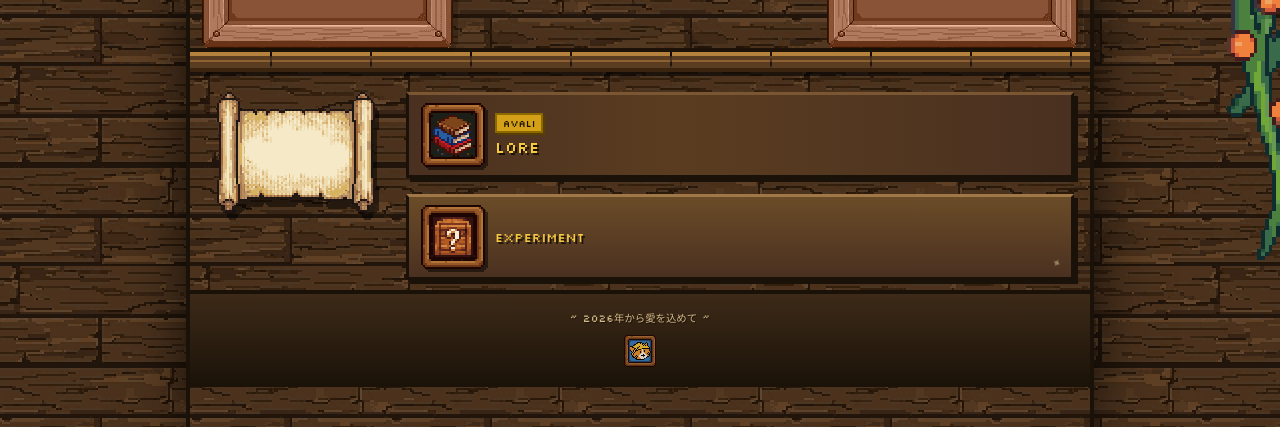
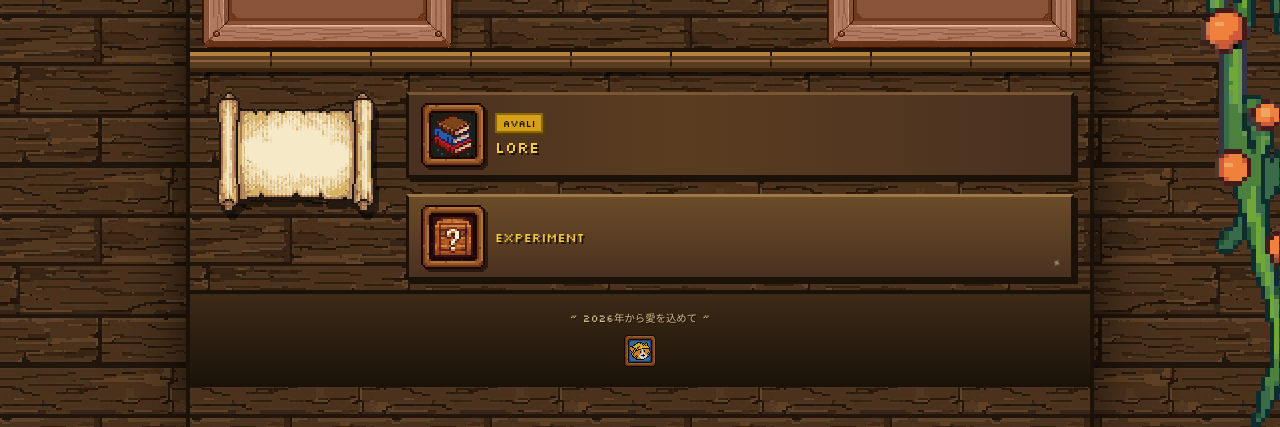
Before and after one commit to Lipark124/Doudou_Garden, a plain HTML site: page index.html in a window 1280 px wide. Shown: the part 534-961 px from the top of the page. Drawn offline with Linux system fonts and the light colour scheme; files whose address does not match are found by name; a web font is replaced by a local one.

Commit message:
Improves plant element layout and sizing

```diff
--- a/style.css
+++ b/style.css
@@ -47,9 +47,12 @@ body {
 }
 
 .plant-decor {
+    display: block;
     position: absolute;
     top: 0;
     height: 100%;
+    width: 100%;
+    vertical-align: bottom;
     pointer-events: none;
     z-index: 200;
     overflow: hidden;
@@ -66,13 +69,13 @@ body {
 
 .plant-left {
     left: 0;
-    width: 22vw;
+    /* width: 22vw; */
     max-width: 240px;
 }
 
 .plant-right {
     right: 0;
-    width: 5vw;
+    /* width: 5vw; */
     max-width: 80px;
 }
 
```
